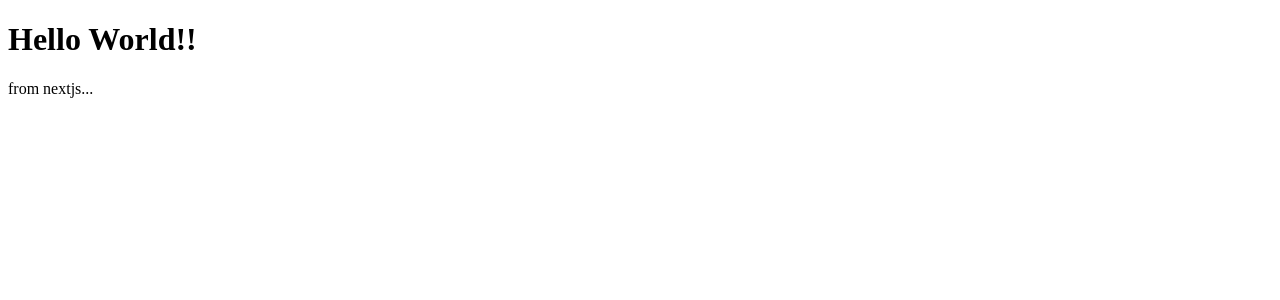
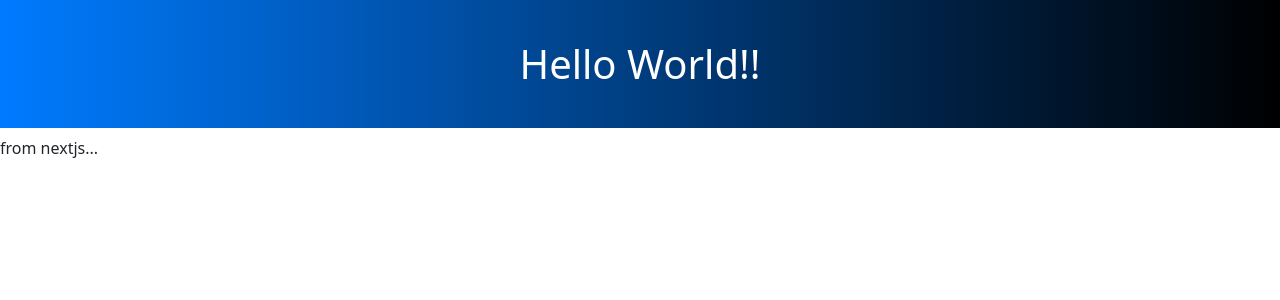
Before and after one commit to gucasassi/udemy-clone, a Next.js app in the folder frontend/: page / in a window 1280 px wide. Shown: the top 300 px of the page. Built offline with nearby package versions, Linux system fonts and the light colour scheme.

Commit message:
styles(frontend): apply styles on home page

```diff
--- a/frontend/pages/_app.js
+++ b/frontend/pages/_app.js
@@ -1,3 +1,8 @@
+import "antd/dist/reset.css";
+import "bootstrap/dist/css/bootstrap.min.css";
+import "antd/dist/antd";
+import "../public/css/styles.css";
+
 function MyApp({ Component, pageProps }) {
   return <Component {...pageProps} />;
 }
--- a/frontend/pages/index.js
+++ b/frontend/pages/index.js
@@ -1,7 +1,7 @@
 const Home = () => {
   return (
     <>
-      <h1>Hello World!!</h1>
+      <h1 className="jumbotron text-center bg-primary">Hello World!!</h1>
       <p>from nextjs...</p>
     </>
   );
--- /dev/null
+++ b/frontend/public/css/styles.css
@@ -0,0 +1,6 @@
+.jumbotron {
+  align-items: center;
+  padding: 2.5rem;
+  color: #fff;
+  background-image: linear-gradient(to right, #007bff, #000);
+}
```
